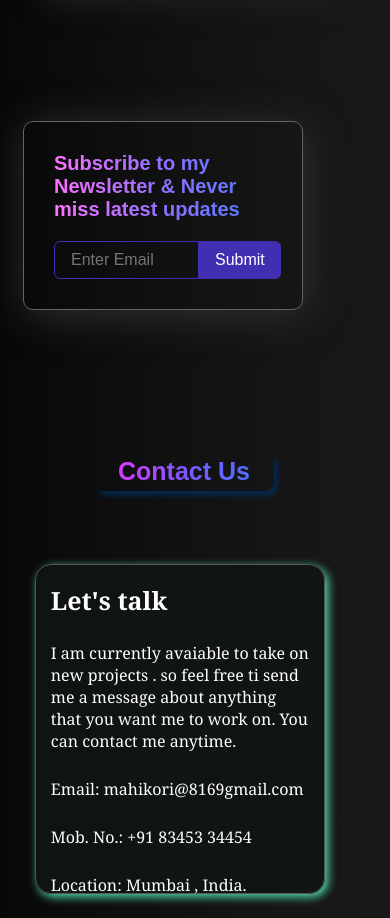
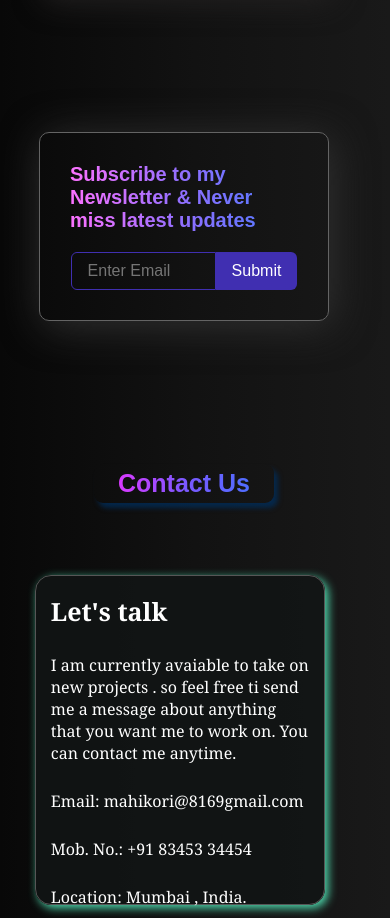
Before and after one commit to pankajkori81/Pk-Portfolio, a React (Vite) app: page / in a window 390 px wide. Shown: the part 7820-8738 px from the top of the page. Built offline with nearby package versions, Linux system fonts and the light colour scheme; a web font is replaced by a local one.

Commit message:
Update Newsletter.css

```diff
--- a/src/components/Newsletter/Newsletter.css
+++ b/src/components/Newsletter/Newsletter.css
@@ -120,12 +120,14 @@
   }
 
   .update-box{
-      width: 280px;
+      width: 290px;
       display: flex;
       flex-wrap: wrap;
       justify-content: space-evenly;
       border: 1px solid #646464;
       margin: 32% 6%;
+      margin-top: 35%;
+      margin-left: 10%;
       padding: 30px ;
       border-radius: 10px;
       box-shadow: 4px 5px 40px #313131;
```
